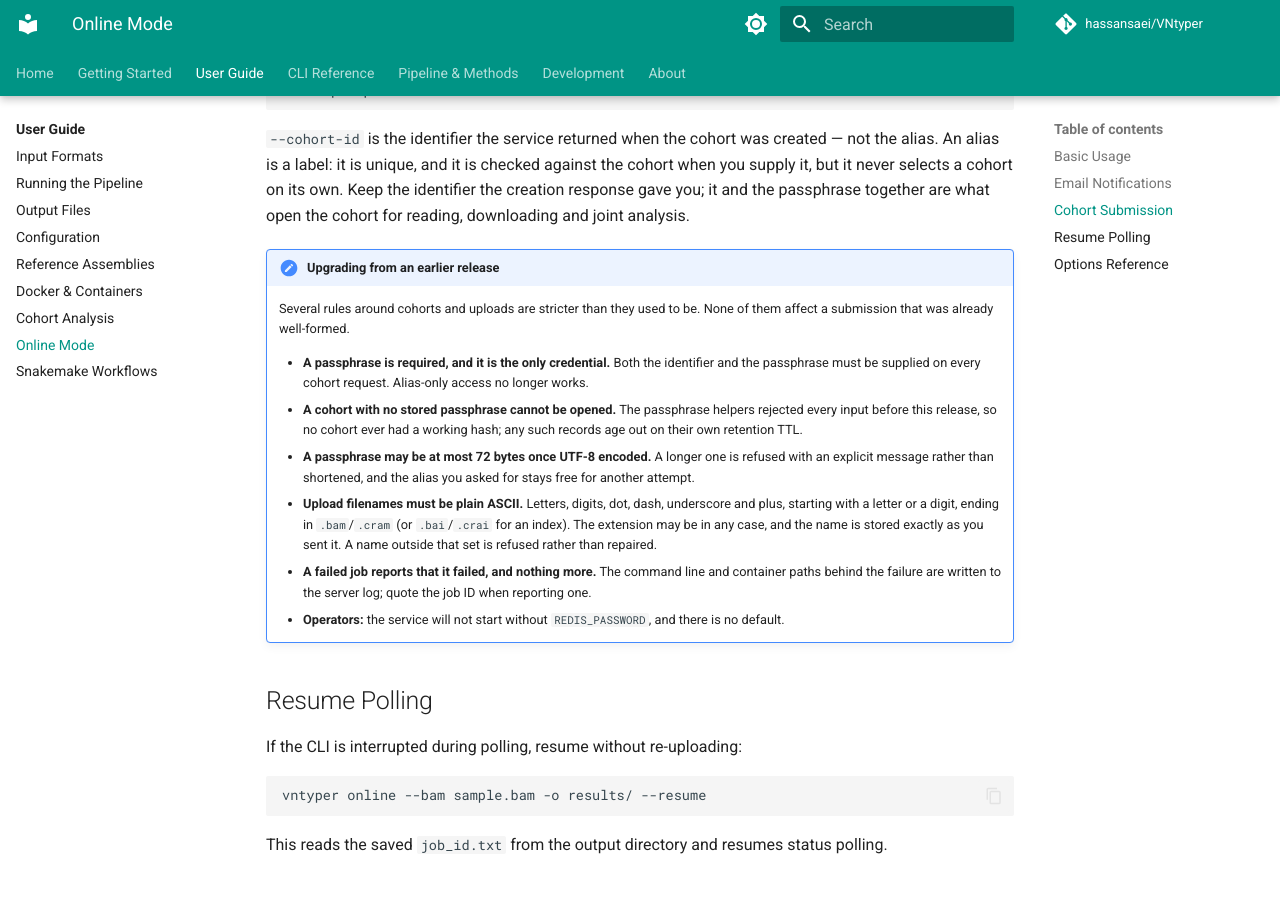
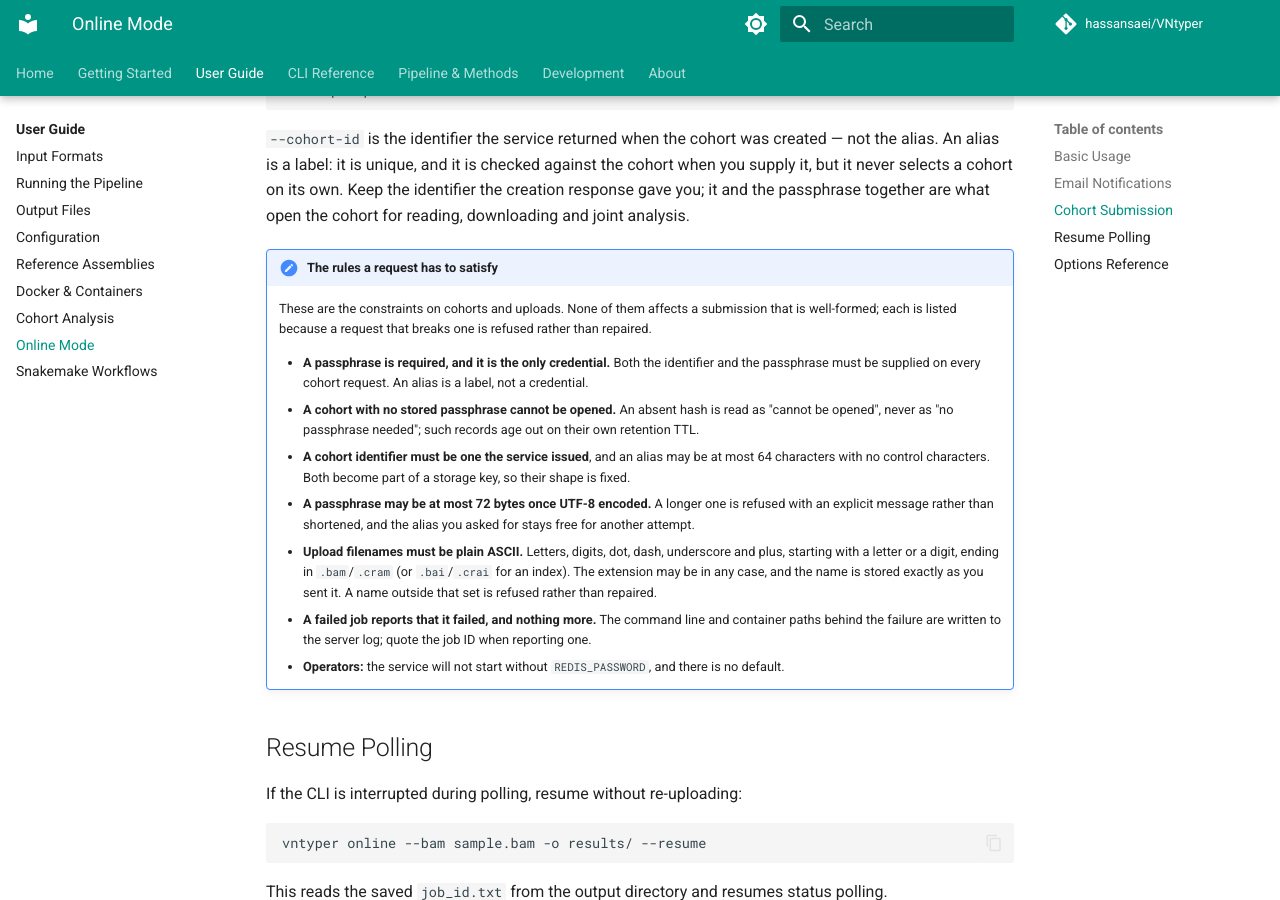
Before and after one commit to hassansaei/VNtyper, an MkDocs documentation site: the page built from docs/user-guide/online-mode.md, in a window 1280 px wide and 900 px high, scrolled down 926 px. Built offline with MkDocs 1.6.1 and Material for MkDocs 9.7.7, drawn with Linux system fonts in a browser that asks for light colours; comment, search, counter and statistics services are not loaded.

Commit message:
docs: state the constraint that holds now, not the path that used to be weak
Public prose walked through historical weak paths -- a credential fallback that
once existed, a template condition that once searched message text, a flag that
was once resolved and dropped, an upgrade note framed as a list of things that
used to be possible. Each is reworded to state the guarantee that holds now.

The reasoning stays. Explaining that a value is quoted *because it reaches a
shell*, or that an alias is bounded *because it becomes a storage key*, is what
makes a guard maintainable; what is removed is the walkthrough of the state
before it, which is a recipe rather than a rationale.

Also folds the cohort-identifier and alias rules into the online-mode note, so
the published list of constraints matches what the service now applies.

Refs #179

```diff
--- a/docs/user-guide/online-mode.md
+++ b/docs/user-guide/online-mode.md
@@ -40,16 +40,20 @@ against the cohort when you supply it, but it never selects a cohort on its own.
 Keep the identifier the creation response gave you; it and the passphrase
 together are what open the cohort for reading, downloading and joint analysis.
 
-!!! note "Upgrading from an earlier release"
-    Several rules around cohorts and uploads are stricter than they used to be.
-    None of them affect a submission that was already well-formed.
+!!! note "The rules a request has to satisfy"
+    These are the constraints on cohorts and uploads. None of them affects a
+    submission that is well-formed; each is listed because a request that breaks
+    one is refused rather than repaired.
 
     - **A passphrase is required, and it is the only credential.** Both the
       identifier and the passphrase must be supplied on every cohort request.
-      Alias-only access no longer works.
-    - **A cohort with no stored passphrase cannot be opened.** The passphrase
-      helpers rejected every input before this release, so no cohort ever had a
-      working hash; any such records age out on their own retention TTL.
+      An alias is a label, not a credential.
+    - **A cohort with no stored passphrase cannot be opened.** An absent hash is
+      read as "cannot be opened", never as "no passphrase needed"; such records
+      age out on their own retention TTL.
+    - **A cohort identifier must be one the service issued**, and an alias may be
+      at most 64 characters with no control characters. Both become part of a
+      storage key, so their shape is fixed.
     - **A passphrase may be at most 72 bytes once UTF-8 encoded.** A longer one
       is refused with an explicit message rather than shortened, and the alias
       you asked for stays free for another attempt.
```
Also changed, not shown: docker/README.md (+2 -2 lines), docs/development/golden-cohort-gate.md (+9 -8 lines), 10 other files.
